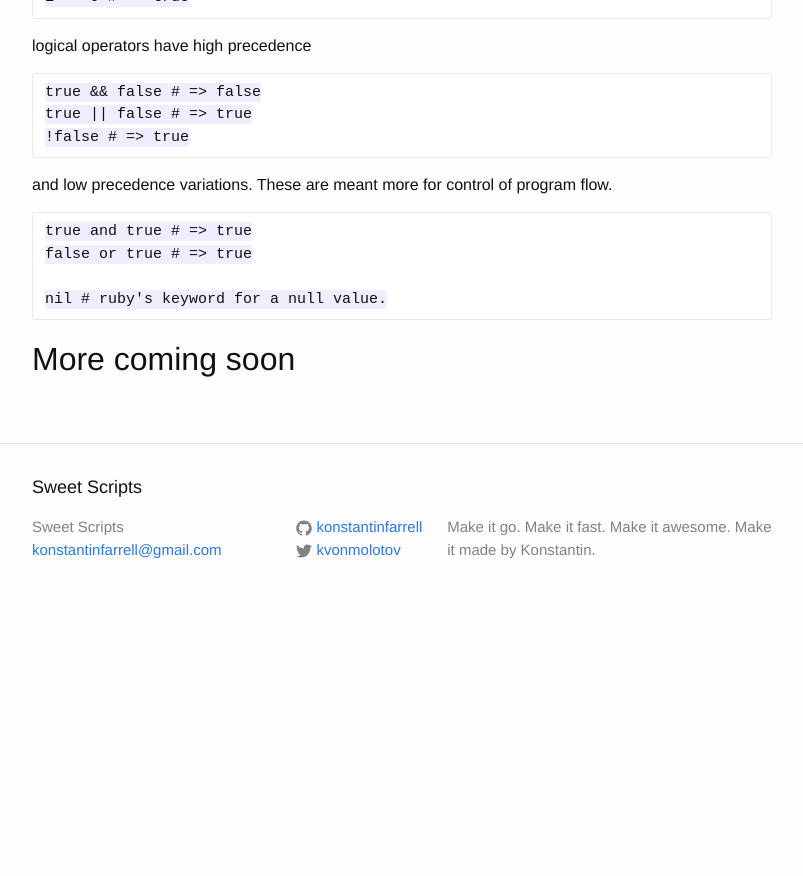
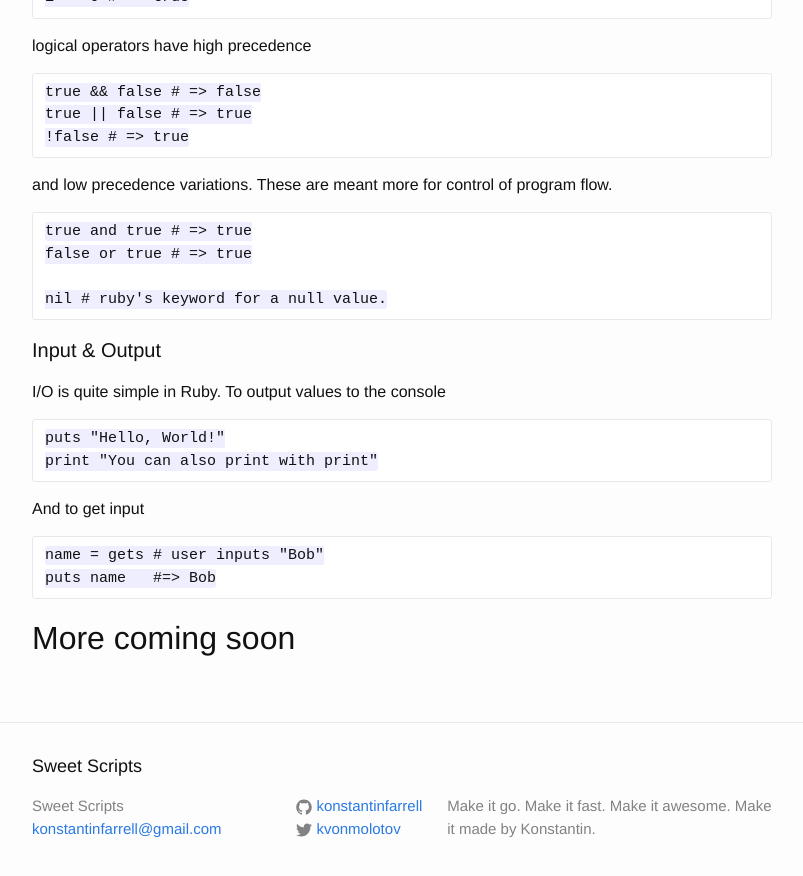
Before and after one commit to plosive/konstantinfarrell.github.io, a Jekyll site: the page built from _posts/2015-07-03-post-getting-started-with-ruby-on-centos6.5.markdown, in a window 1280 px wide and 900 px high, scrolled down 1446 px. Shown: the top 876 px of the window, without its empty margins (238-1041 px from the left). Built offline with Jekyll 4.4.1, drawn with Linux system fonts in a browser that asks for light colours; before the commit the page ends 2067 px from its top, so only the background shows below that.

Commit message:
Update post

```diff
--- a/_posts/2015-07-03-post-getting-started-with-ruby-on-centos6.5.markdown
+++ b/_posts/2015-07-03-post-getting-started-with-ruby-on-centos6.5.markdown
@@ -70,5 +70,16 @@ and low precedence variations. These are meant more for control of program flow.
 
     nil # ruby's keyword for a null value.
 
+#### Input & Output
+
+I/O is quite simple in Ruby. To output values to the console
+
+    puts "Hello, World!"
+    print "You can also print with print"
+
+And to get input
+
+    name = gets # user inputs "Bob"
+    puts name   #=> Bob
 
 ## More coming soon
```
Also changed, not shown: 2 other files.
